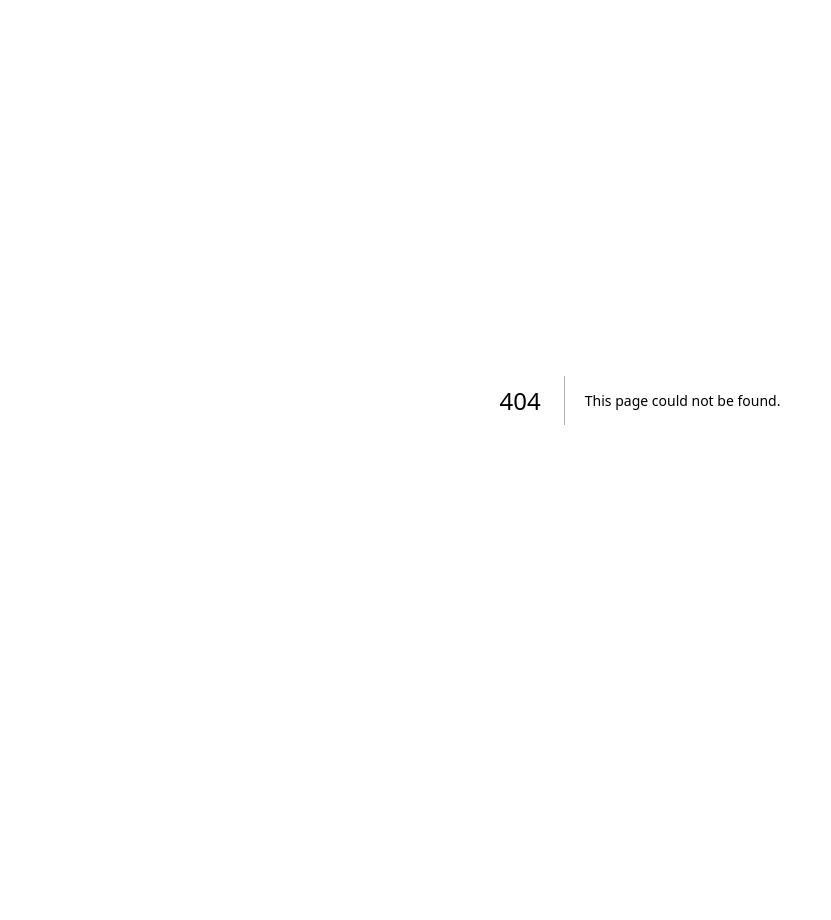
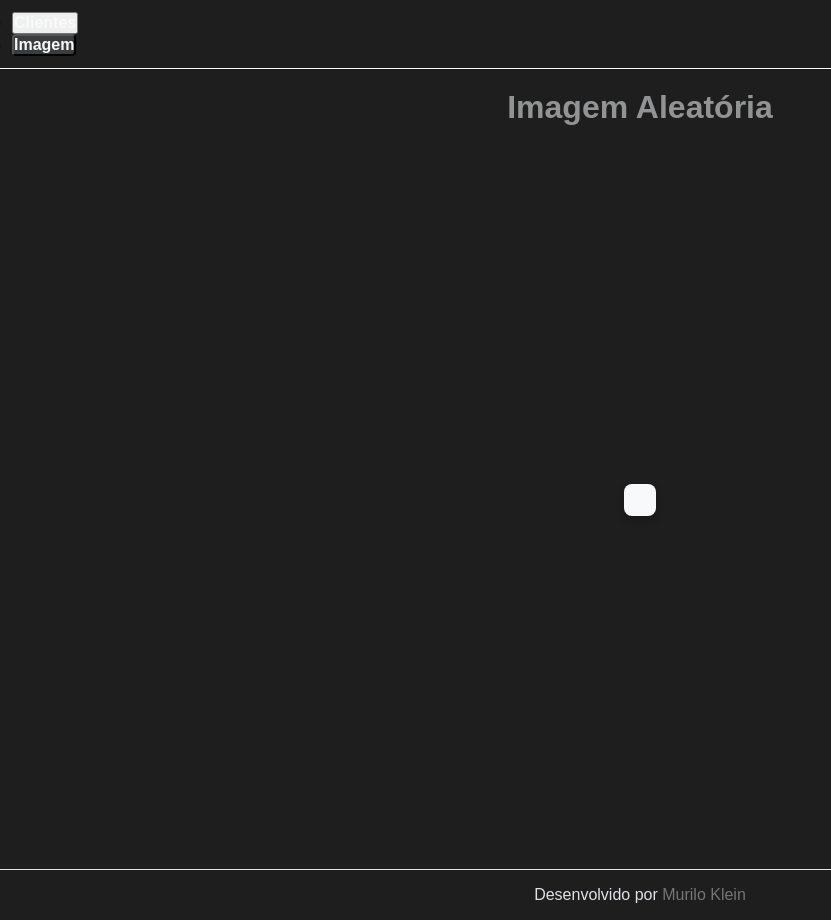
Before and after one commit to muriloklein/agiota_manager_system_front, a Next.js app: page /image in a window 1280 px wide. Before the commit this address had no page. Shown: the whole page, without its empty margins (0-831 px from the left). Before the commit the page ends 800 px from the top, so only its background shows below. Built offline with nearby package versions, Linux system fonts and the light colour scheme; no server answers.

Commit message:
Adicionado Página de image e estilos

```diff
--- /dev/null
+++ b/src/pages/image.tsx
@@ -0,0 +1,29 @@
+import React from "react";
+import RandomImage from "../components/image";
+import Header from "../components/header";
+import Footer from "../components/footer";
+import styles from "../styles/image.module.css";
+import Head from "next/head";
+
+const Image = () => {
+  return (
+    <>
+      <Head>
+        <title>Agiota Manager System</title>
+        <meta name="description" content="Agiota Manager System" />
+        <meta name="viewport" content="width=device-width, initial-scale=1" />
+        <link rel="icon" href="/favicon.ico" />
+      </Head>
+      <main>
+        <Header />
+        <div className={styles.pageContainer}>
+          <h1 className={styles.title}>Imagem Aleatória</h1>
+          <RandomImage />
+        </div>
+        <Footer />
+      </main>
+    </>
+  );
+};
+
+export default Image;
--- /dev/null
+++ b/src/styles/image.module.css
@@ -0,0 +1,15 @@
+.pageContainer {
+  display: flex;
+  flex-direction: column;
+  justify-content: center;
+  align-items: center;
+  min-height: 100vh;
+  background-color: rgba(30, 30, 30, 1);
+  padding: 20px;
+}
+.title {
+  font-size: 2rem;
+  color: #929394;
+  text-align: center;
+  margin-bottom: 1.5rem;
+}
```
